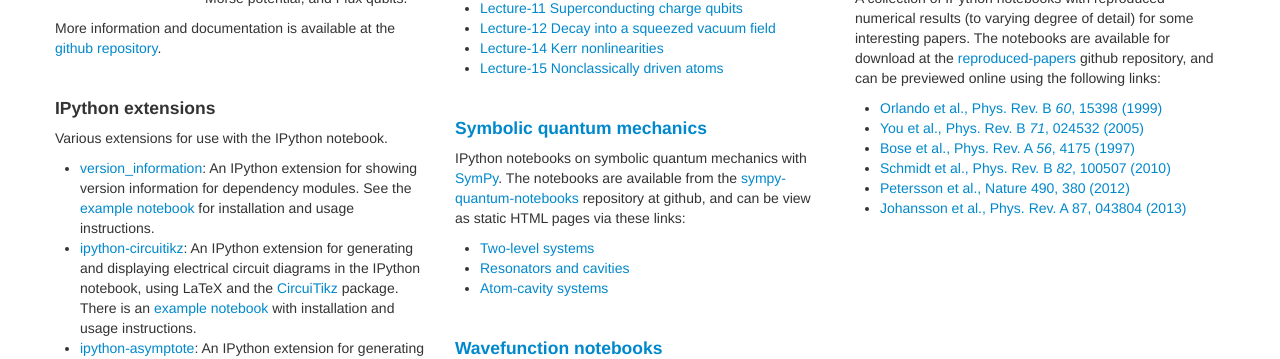
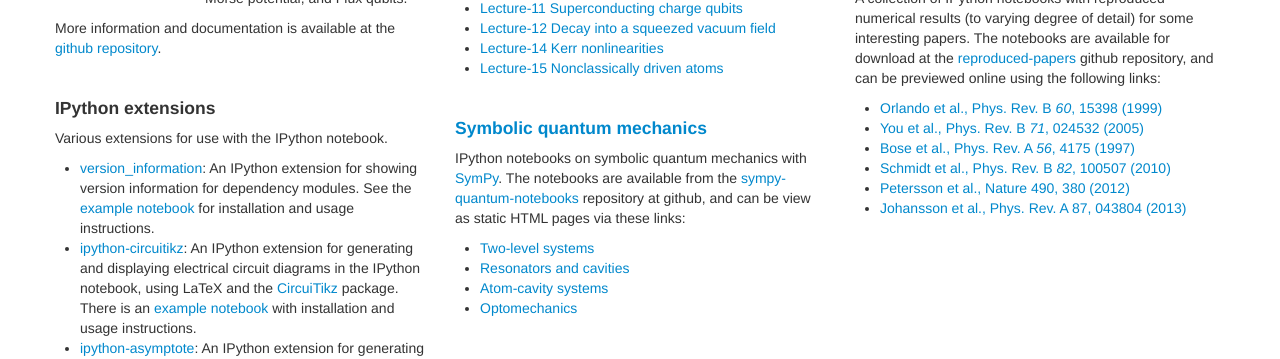
Before and after one commit to jrjohansson/jrjohansson.github.com, a plain HTML site: page index.html in a window 1280 px wide. Shown: the part 592-951 px from the top of the page. Drawn offline with Linux system fonts and the light colour scheme.

Commit message:
index optomechanics notebook

```diff
--- a/index.html
+++ b/index.html
@@ -220,6 +220,7 @@ be view as static HTML pages via these links:
 <li><a href="http://nbviewer.ipython.org/github/jrjohansson/sympy-quantum-notebooks/blob/master/lecture-sympy-quantum-two-level-system.ipynb">Two-level systems</a></li>
 <li><a href="http://nbviewer.ipython.org/github/jrjohansson/sympy-quantum-notebooks/blob/master/lecture-sympy-quantum-resonator.ipynb">Resonators and cavities</a></li>
 <li><a href="http://nbviewer.ipython.org/github/jrjohansson/sympy-quantum-notebooks/blob/master/lecture-sympy-quantum-atom-cavity.ipynb">Atom-cavity systems</a></li>
+<li><a href="http://nbviewer.ipython.org/github/jrjohansson/sympy-quantum-notebooks/blob/master/lecture-sympy-quantum-optomechanics.ipynb">Optomechanics</a></li>
 </ul>
 
 <br />
```
